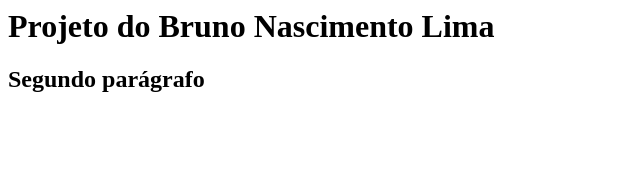
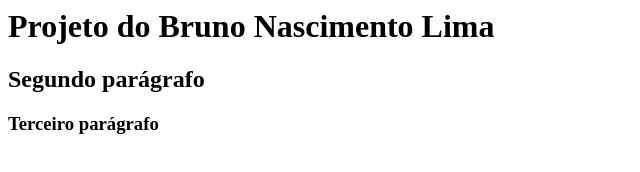
Before and after one commit to brunonlima/meu-site, a plain HTML site: page index.html in a window 1280 px wide. Shown: the whole page, without its empty margins (0-640 px from the left). Drawn offline with Linux system fonts and the light colour scheme.

Commit message:
alteração

```diff
--- a/index.html
+++ b/index.html
@@ -3,5 +3,6 @@
 <body>
 <h1>Projeto do Bruno Nascimento Lima  </h1>
 <h2>Segundo parágrafo</h2>
+<h3>Terceiro parágrafo</h2>
 </body>
 </html>
```
